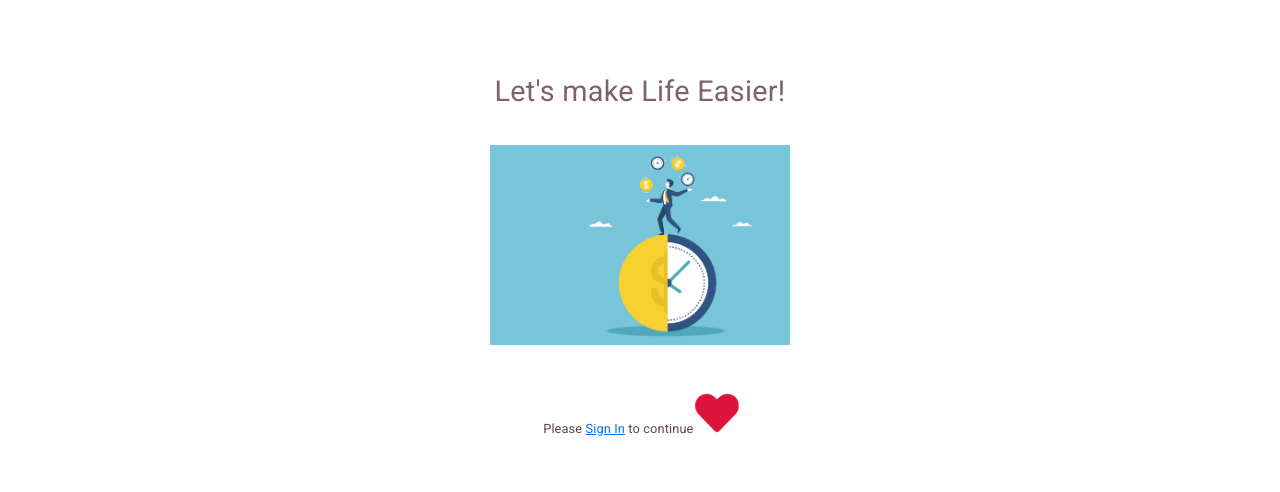
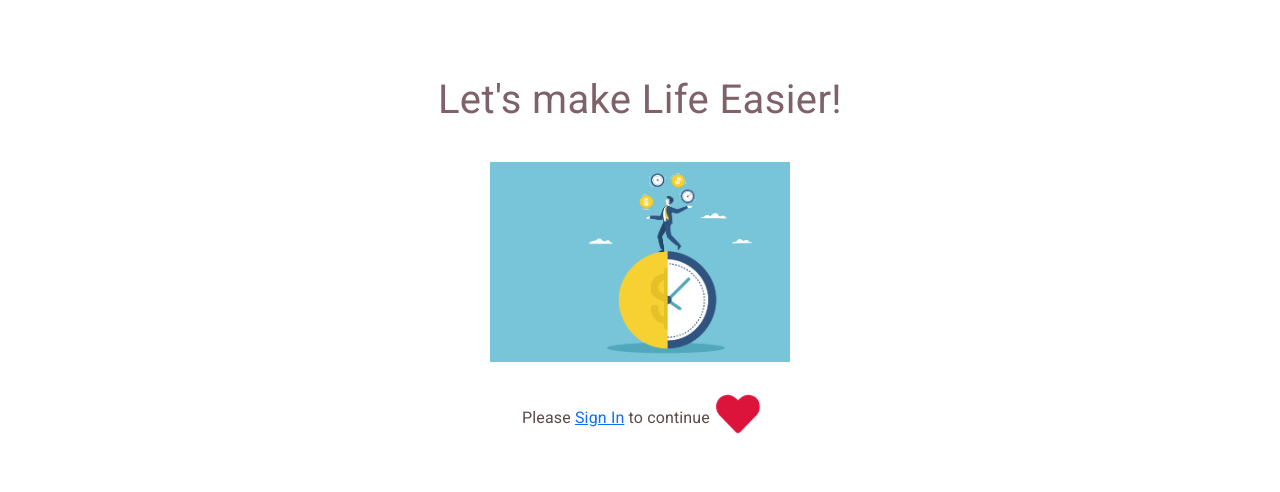
Before and after one commit to hudashoeib/sample, a React (Create React App) app: page / in a window 1280 px wide. Shown: the part 130-622 px from the top of the page. Built offline with nearby package versions, Linux system fonts and the light colour scheme; no server answers.

Commit message:
more edit

```diff
--- /dev/null
+++ b/src/Styles/HeartSmall/Heart2.css
@@ -0,0 +1,26 @@
+.heart-container {
+  display: inline-flex;
+  align-items: center;
+  justify-content: center;
+}
+
+.heart-icon {
+  color: crimson;
+  font-size: 20px;
+  animation: heartbeat 1s infinite;
+}
+
+@keyframes heartbeat {
+  0%,
+  20%,
+  60%,
+  100% {
+    transform: scale(1);
+  }
+  40% {
+    transform: scale(1.3);
+  }
+  80% {
+    transform: scale(1.1);
+  }
+}
--- /dev/null
+++ b/src/Styles/HeartSmall/Heart2.jsx
@@ -0,0 +1,12 @@
+import { FaHeart } from "react-icons/fa";
+import "./Heart2.css";
+
+function Heart2() {
+  return (
+    <div className="heart-container">
+      <FaHeart className="heart-icon" />
+    </div>
+  );
+}
+
+export default Heart2;
--- a/src/pages/Home.jsx
+++ b/src/pages/Home.jsx
@@ -4,8 +4,9 @@ import { Helmet } from "react-helmet-async";
 import { Link } from "react-router-dom";
 import { useAuthState } from "react-firebase-hooks/auth";
 import { auth } from "../firebase";
-import Heart from "Styles/Heart";
+
 import CircularWithValueLabel from "../Styles/Spinner";
+import Heart2 from "Styles/HeartSmall/Heart2";
 
 const Home = () => {
   const [user, loading, error] = useAuthState(auth);
@@ -53,7 +54,9 @@ const Home = () => {
                 >
                   <Typography
                     textAlign="center"
-                    sx={{ fontSize: { xs: "1.5rem", md: "1.8rem" } }}
+                    sx={{
+                      fontSize: { xs: "1.5rem", sm: "2.5rem", md: "2.5rem" },
+                    }}
                     color="bg.textContrast"
                   >
                     Let's make Life Easier!
@@ -71,15 +74,26 @@ const Home = () => {
                     />
                   </Grid>
 
-                  <Grid size={8} alignContent="center" margin="2rem auto">
+                  <Grid
+                    size={11}
+                    alignContent="center"
+                    margin="2rem auto"
+                    sx={{
+                      display: "flex",
+                      justifyContent: "center",
+                      alignItems: "center",
+                    }}
+                  >
                     <Typography
-                      variant="body1"
+                      textAlign="center"
                       color="text.primary"
-                      sx={{ mt: 2, fontSize: "0.8rem" }}
+                      sx={{ fontSize: "1rem" }}
                     >
                       Please <Link to="/signin">Sign In</Link> to continue{" "}
-                      <Heart />
                     </Typography>
+                    <div style={{ marginLeft: "8px", fontSize: "20px" }}>
+                      <Heart2 />
+                    </div>
                   </Grid>
                 </Grid>
               </Grid>
```
